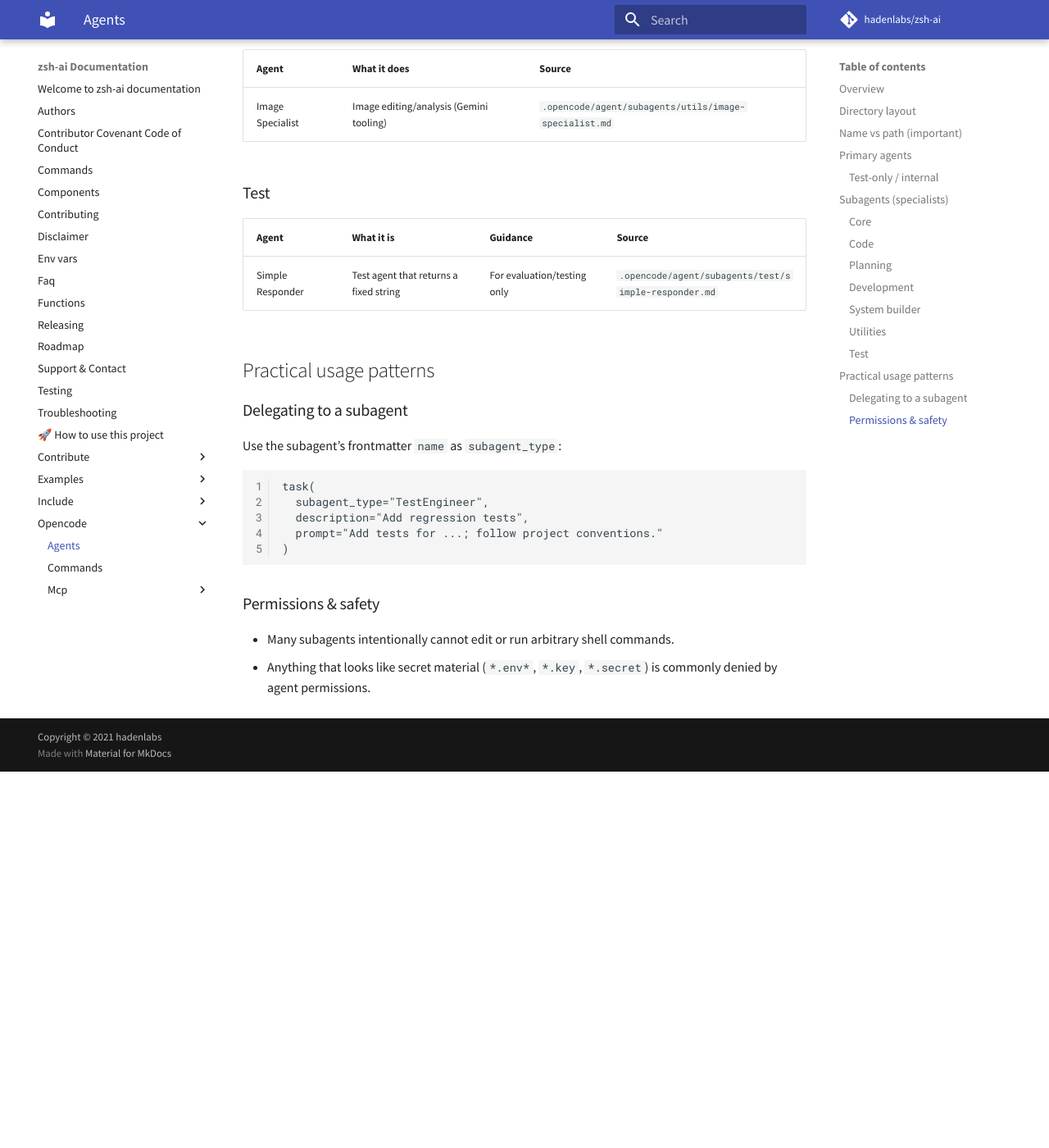
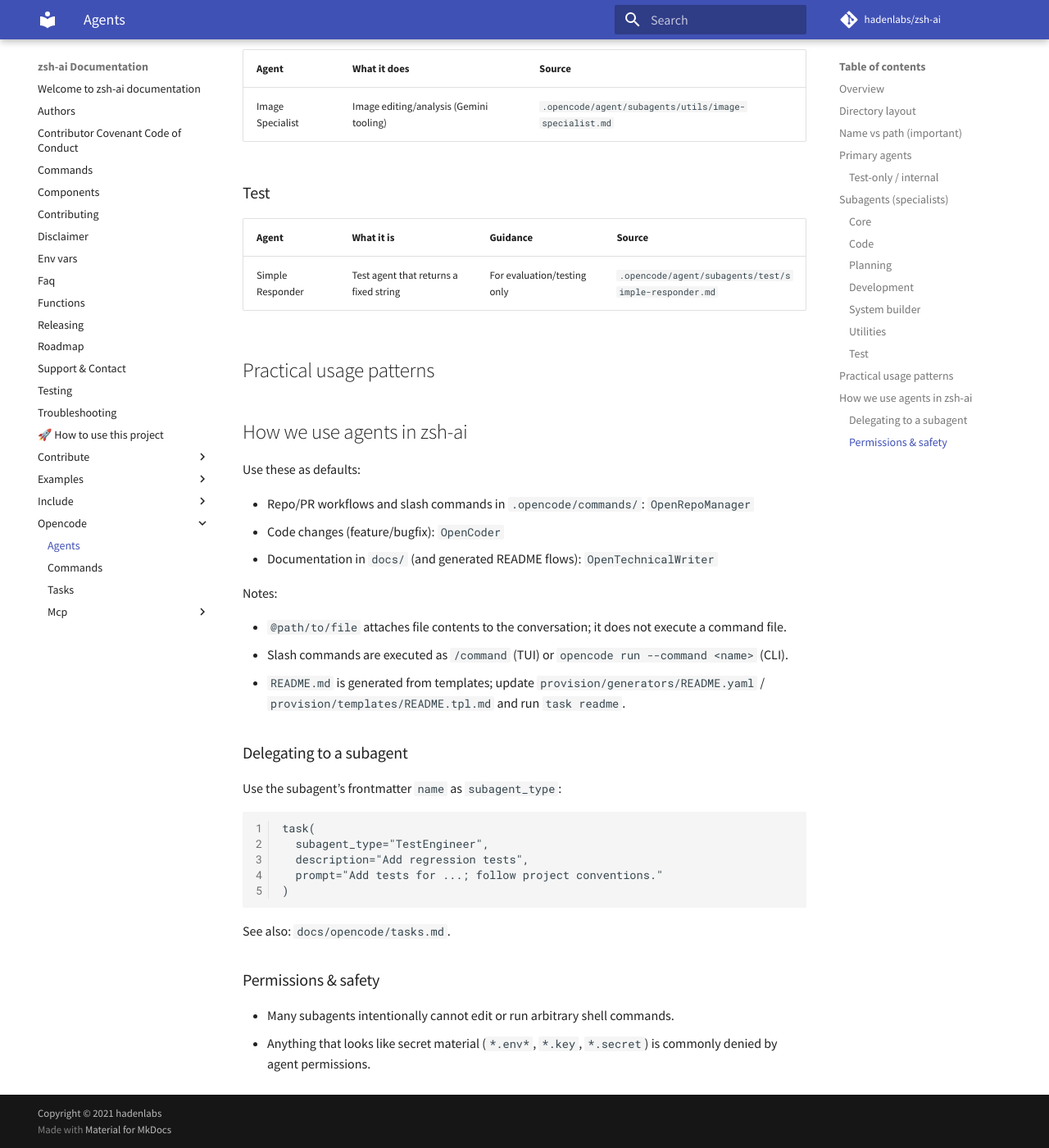
Before and after one commit to hadenlabs/zsh-ai, an MkDocs documentation site: the page built from docs/opencode/agents.md, in a window 1280 px wide and 1400 px high, scrolled down 5123 px. Shown: the whole window at 82% size. Built offline with MkDocs 1.6.1 and Material for MkDocs 9.7.7, drawn with Linux system fonts in a browser that asks for light colours; comment, search, counter and statistics services are not loaded; before the commit the page ends 6064 px from its top, so only the background shows below that.

Commit message:
docs 📚 (core): document agents and tasks workflow (#14)
Signed-off-by: Luis Mayta <luis@hadenlabs.com>

````diff
--- a/docs/opencode/agents.md
+++ b/docs/opencode/agents.md
@@ -127,6 +127,20 @@
 
 ## Practical usage patterns
 
+## How we use agents in zsh-ai
+
+Use these as defaults:
+
+- Repo/PR workflows and slash commands in `.opencode/commands/`: `OpenRepoManager`
+- Code changes (feature/bugfix): `OpenCoder`
+- Documentation in `docs/` (and generated README flows): `OpenTechnicalWriter`
+
+Notes:
+
+- `@path/to/file` attaches file contents to the conversation; it does not execute a command file.
+- Slash commands are executed as `/command` (TUI) or `opencode run --command <name>` (CLI).
+- `README.md` is generated from templates; update `provision/generators/README.yaml` / `provision/templates/README.tpl.md` and run `task readme`.
+
 ### Delegating to a subagent
 
 Use the subagent’s frontmatter `name` as `subagent_type`:
@@ -139,6 +153,8 @@
 )
 ```
 
+See also: `docs/opencode/tasks.md`.
+
 ### Permissions & safety
 
 - Many subagents intentionally cannot edit or run arbitrary shell commands.
````
Also changed, not shown: docs/index.md (+1 -0 lines), docs/opencode/tasks.md (added, +83 -0 lines).
